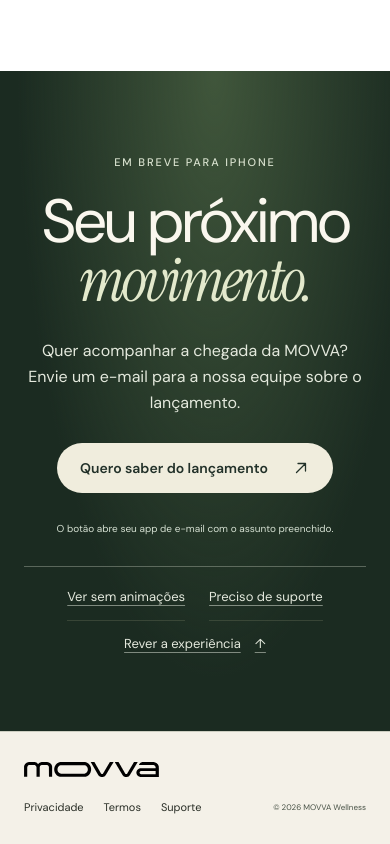
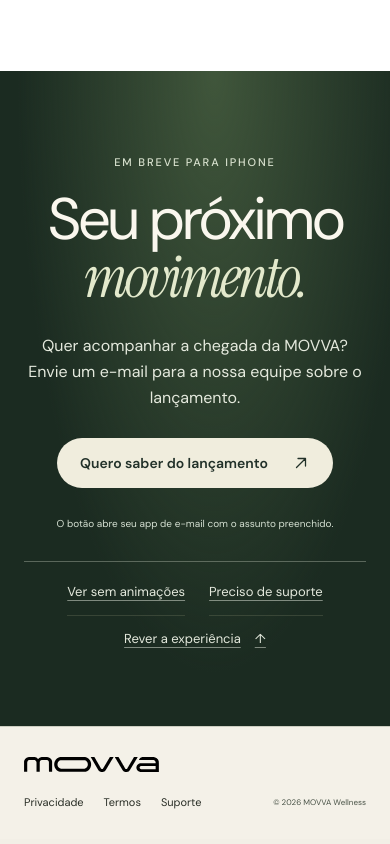
Before and after one commit to MatheuuM/hello-world, a plain HTML site: page index.html in a window 390 px wide. Shown: the part 8564-9408 px from the top of the page. Drawn offline with Linux system fonts and the light colour scheme.

Commit message:
Apply compact sizing to the effective launch headline rule

```diff
--- a/circle-scroll.css
+++ b/circle-scroll.css
@@ -21,7 +21,7 @@
  #circle .circle-values{gap:10px 14px;font-size:10px;margin-top:18px}#circle .circle-values span+span:before{margin-right:14px}#circle .circle-bond{gap:17px;margin-top:18px;padding-top:14px;max-width:350px}#circle .circle-count{gap:11px}#circle .circle-count>span{font-size:33px}#circle .circle-count>p{font-size:9px}#circle .circle-bond>p{font-size:9px;padding-left:17px;max-width:160px}#circle .micro-note{font-size:8px;line-height:1.6;margin-top:14px;max-width:335px}
  .enhanced .circle-surface{width:88%;max-height:53%}.circle-orbit b{width:6px;height:6px;box-shadow:0 0 0 5px #a9b59616}
  #rhythm h2{font-size:clamp(40px,10.3vw,66px);line-height:1.07}#rhythm h2 em{display:block}#rhythm .eyebrow{font-size:7px;letter-spacing:.16em;margin-bottom:24px}.enhanced #rhythm .copy{top:128px}#rhythm .text-link{font-size:11px;margin-top:22px}#rhythm .closing-status{font-size:9px;margin-top:16px}
- #launch{padding:83px 24px 66px}#launch h2{font-size:clamp(61px,15vw,100px)}#launch .launch-note{font-size:10px}#launch .dark-button{min-height:50px}#launch .contact-support{font-size:10px}
+ #launch{padding:83px 24px 66px}#launch h2{font-size:clamp(44px,15vw,100px)}#launch .launch-note{font-size:10px}#launch .dark-button{min-height:50px}#launch .contact-support{font-size:10px}
 }
 @media(max-width:760px) and (max-height:760px){
  .enhanced #circle{padding-top:94px}#circle h2{font-size:33px}#circle .eyebrow{margin-bottom:15px;font-size:7px}#circle .description{font-size:11px;margin-top:13px}#circle .circle-values{margin-top:13px;font-size:9px}#circle .circle-bond{margin-top:14px;padding-top:11px}#circle .circle-count>span{font-size:28px}#circle .circle-bond>p{font-size:8px}#circle .micro-note{margin-top:11px;font-size:7px}.enhanced #rhythm .copy{top:103px}#rhythm h2{font-size:36px}#rhythm .eyebrow{margin-bottom:18px}#rhythm .text-link{margin-top:16px}#rhythm .closing-status{margin-top:12px;font-size:8px}
--- a/launch.css
+++ b/launch.css
@@ -260,10 +260,6 @@
   .home-page .overview h2 {
     font-size: min(15.5vw, 60px);
   }
-
-  .home-page .launch h2 {
-    font-size: min(15vw, 58px);
-  }
 }
 
 #launch .launch-footnotes .animated-link,
```
